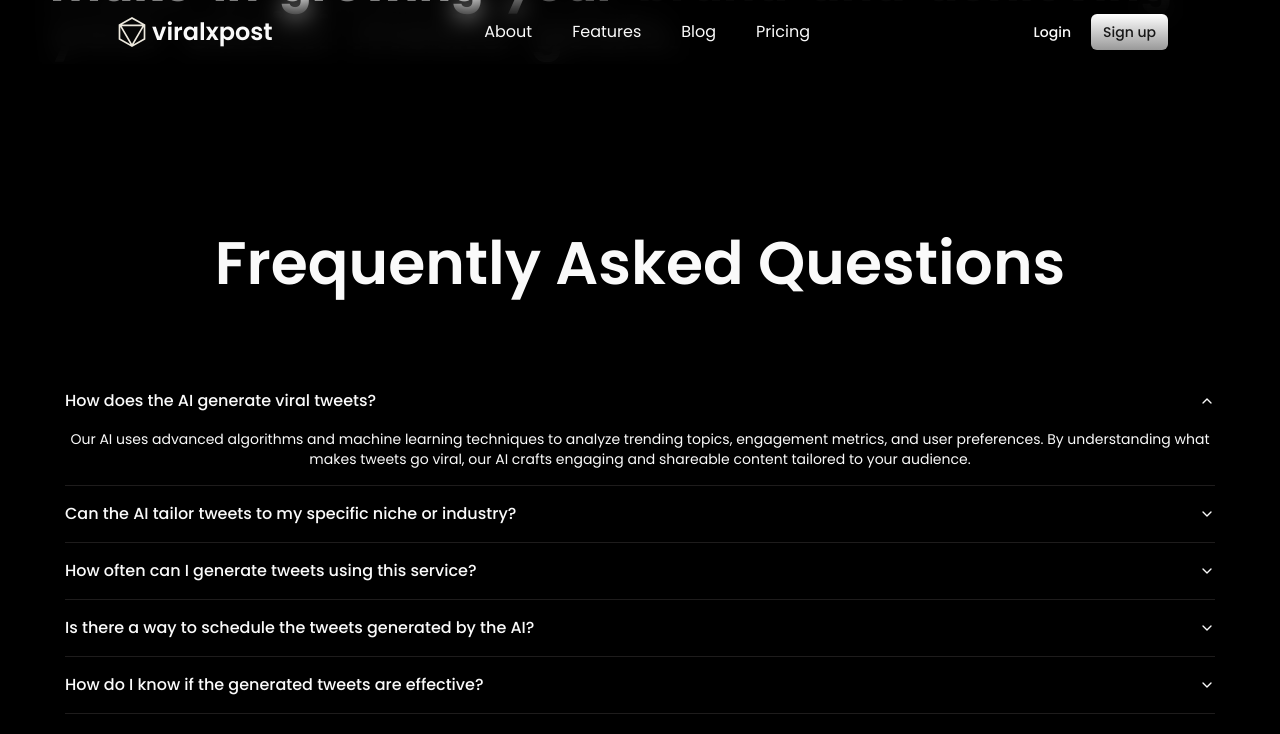
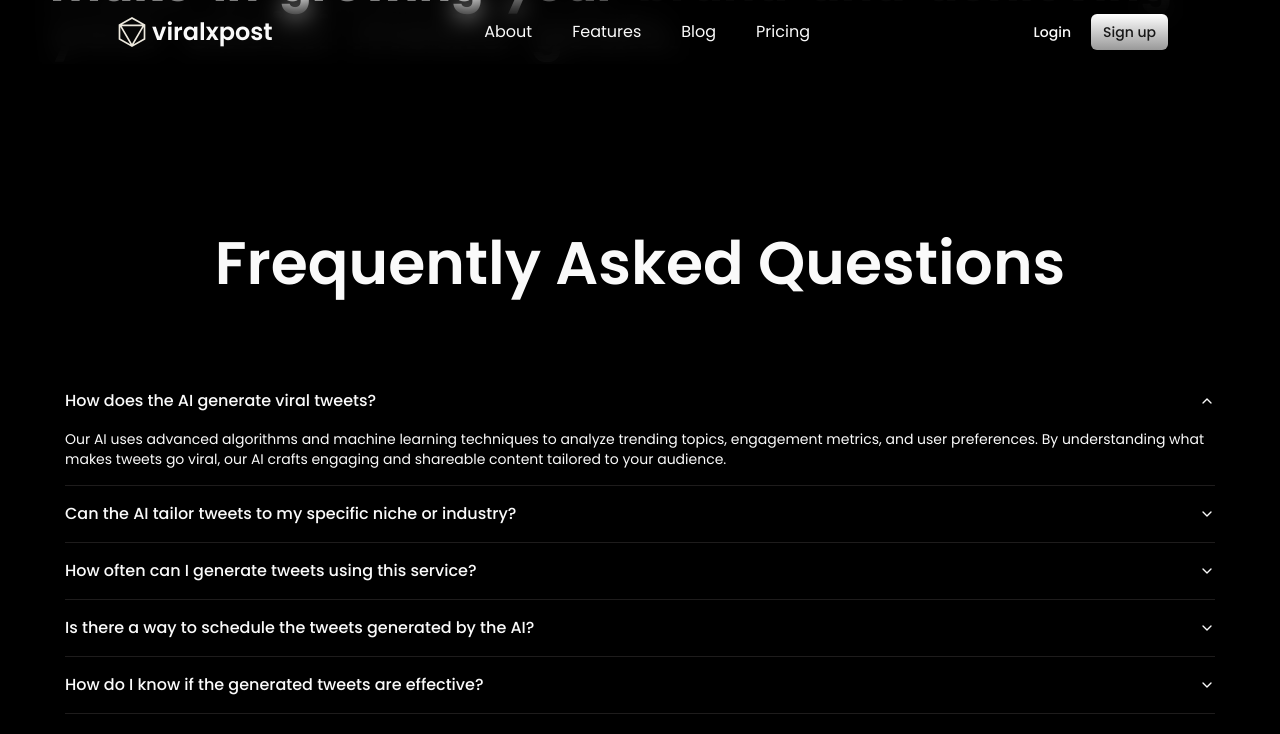
Before and after one commit to viralxpost/viralxpost-web, a React (Vite) app in the folder frontend/: page / in a window 1280 px wide. Both pictures are taken after a click on the button "How does the AI generate viral tweets?". Shown: the part 4476-5210 px from the top of the page. Built offline with nearby package versions, Linux system fonts and the light colour scheme; no server answers.

Commit message:
faq text align

```diff
--- a/frontend/src/components/ui/accordion.tsx
+++ b/frontend/src/components/ui/accordion.tsx
@@ -27,7 +27,7 @@ const AccordionTrigger = React.forwardRef<
     <AccordionPrimitive.Trigger
       ref={ref}
       className={cn(
-        "flex flex-1 items-center justify-between py-4 font-medium transition-all hover:underline [&[data-state=open]>svg]:rotate-180",
+        "flex flex-1 items-center justify-between text-left py-4 font-medium transition-all hover:underline [&[data-state=open]>svg]:rotate-180",
         className
       )}
       {...props}
@@ -45,7 +45,7 @@ const AccordionContent = React.forwardRef<
 >(({ className, children, ...props }, ref) => (
   <AccordionPrimitive.Content
     ref={ref}
-    className="overflow-hidden text-sm transition-all data-[state=closed]:animate-accordion-up data-[state=open]:animate-accordion-down"
+    className="overflow-hidden text-left text-sm transition-all data-[state=closed]:animate-accordion-up data-[state=open]:animate-accordion-down"
     {...props}
   >
     <div className={cn("pb-4 pt-0", className)}>{children}</div>
```
